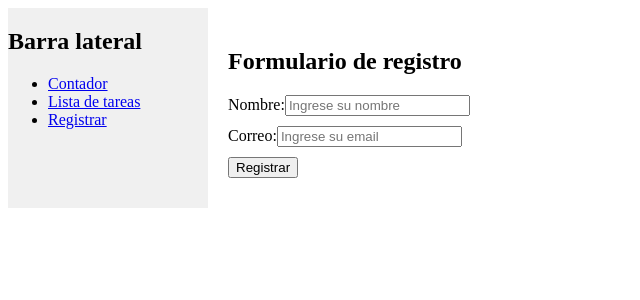
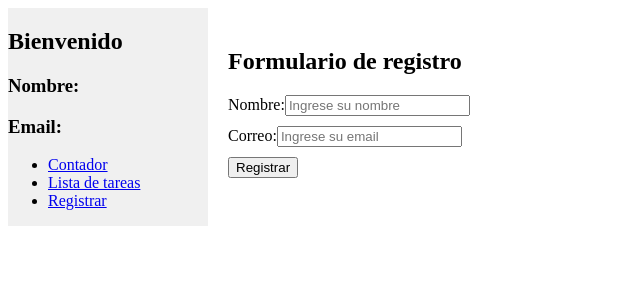
Before and after one commit to pikimarquitos/proyecto-vue, a Vue app: page /registrar in a window 1280 px wide. Shown: the top 300 px of the page, without its empty margins (0-640 px from the left). Built offline with nearby package versions, Linux system fonts and the light colour scheme.

Commit message:
Crea Store de Pinia para almacenar los datos de registro

```diff
--- a/src/components/Sidebar.vue
+++ b/src/components/Sidebar.vue
@@ -1,6 +1,8 @@
 <template>
     <div class="sidebar">
-        <h2>Barra lateral</h2>
+        <h2>Bienvenido</h2>
+        <h3>Nombre: {{ nombre }}</h3>
+        <h3>Email: {{ email }}</h3>
         <ul>
             <li><router-link to="/contador">Contador</router-link></li>
             <li><router-link to="/lista-de-tareas">Lista de tareas</router-link></li>
@@ -9,6 +11,17 @@
     </div>
 </template>
 <script setup>
+import { useRegistrarStore } from '@/modules/registro/stores/registrarStore';
+import {ref, watch} from 'vue';
+const registrarStore = useRegistrarStore();
+const nombre = ref(registrarStore.nombre.value);
+const email = ref(registrarStore.email.value);
+watch(() => registrarStore.nombre, (newValue)=>{
+    nombre.value = newValue;
+});
+watch(() => registrarStore.email, (newValue)=>{
+    email.value = newValue;
+});
 </script>
 <style>
 .sidebar{
--- /dev/null
+++ b/src/modules/registro/stores/registrarStore.js
@@ -0,0 +1,12 @@
+import {defineStore} from 'pinia';
+import {ref} from 'vue';
+
+export const useRegistrarStore = defineStore('registrar', () => {
+    const nombre = ref('');
+    const email = ref('');
+    const guardarRegistro = (nombreFormulario, emailFormulario) => {
+        nombre.value = nombreFormulario;
+        email.value = emailFormulario;
+    }
+    return {nombre,email,guardarRegistro}
+});
--- a/src/modules/registro/views/RegistrarView.vue
+++ b/src/modules/registro/views/RegistrarView.vue
@@ -4,12 +4,12 @@
         <Form :validation-schema="schema" @submit="onSubmit">
             <div class="form">
                 <label for="nombre">Nombre:</label>
-                <Field type="text" name="nombre" id="nombre" placeholder="Ingrese su nombre" />
+                <Field v-model="nombre" type="text" name="nombre" id="nombre" placeholder="Ingrese su nombre" />
                 <ErrorMessage name="nombre"></ErrorMessage>
             </div>
             <div class="form">
                 <label for="correo">Correo:</label>
-                <Field type="email" name="email" id="correo" placeholder="Ingrese su email" />
+                <Field v-model="email" type="email" name="email" id="correo" placeholder="Ingrese su email" />
                 <ErrorMessage name="email"></ErrorMessage>
             </div>
             <div class="form">
@@ -21,8 +21,16 @@
 <script setup>
     import {Form, Field, ErrorMessage} from 'vee-validate';
     import {schema} from '../schemas/validationSchema';
+    import { useRegistrarStore } from '../stores/registrarStore';
+    import {ref} from 'vue';
+
+    const registrarStore = useRegistrarStore();
+
+    const nombre = ref('');
+    const email = ref('');
 
     const onSubmit = () => {
+        registrarStore.guardarRegistro(nombre.value, email.value);
         console.log('Se ha enviado los datos')
     }
 </script>
```
